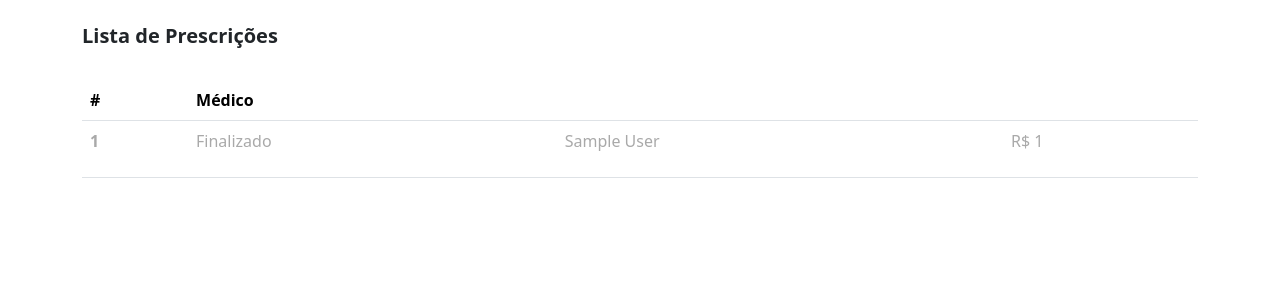
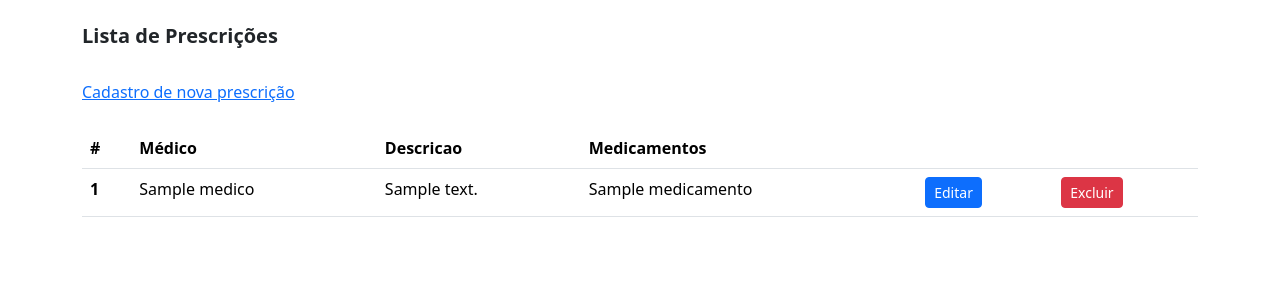
Before and after one commit to anleaes/2023-02-UDWMJ-GRUPO-02, a Django app: template a3app/templates/prescricao/list_prescricao.html in a window 1280 px wide. Shown: the part 92-392 px from the top of the page. Run offline with Django 4.2, Linux system fonts and the light colour scheme; the template is opened without the code that fills it: most values are stand-ins (such as "Sample title", 1, 10 or a date in 2020); some libraries are stand-ins or nearby versions.

Commit message:
atualização nos templates de Prescrição

```diff
--- a/a3app/templates/prescricao/list_prescricao.html
+++ b/a3app/templates/prescricao/list_prescricao.html
@@ -2,7 +2,7 @@
 
 {% block title %}
 
-    Lista de Pedidos - {{ block.super }}
+    Lista de Prescrições - {{ block.super }}
 
 {% endblock title %}
 
@@ -13,50 +13,33 @@
         <h5><b>Lista de Prescrições</b></h5>
         <div class="row">
             <div class ="col-md-12">
-            <br />
+                <br />
+                    <a href="{% url 'prescricao:add_prescricao' %}">Cadastro de nova prescrição</a>
+                <br />
+                <br />
                 <table class="table table-hover">
                 <thead>
                     <tr>
                     <th scope="col">#</th>
                     <th scope="col">Médico</th>
+                    <th scope="col">Descricao</th>
+                    <th scope="col">Medicamentos</th>
                     <th scope="col"></th>
                     <th scope="col"></th>
                     </tr>
                 </thead>
                 <tbody>
-                    {% for prescricao in prescricoes %}
+                    {% for prescricao in prescricao %}
                         <tr>
-                            <th scope="row">
-                                {% if prescricao.status == 'Finalizado' or prescricao.status == 'Cancelado' %}
-                                    <p style="color:darkgray;" >{{ prescricao.id }}</p>
-                                {% else %}
-                                    {{ prescricao.id }}
-                                {% endif %}
-                            </th>
+                            <th scope="row">{{ prescricao.id }}</th>
+                            <td>{{ prescricao.medico }}</td>
+                            <td>{{ prescricao.description }}</td>
+                            <td>{{ prescricao.medicamento }}</td>
                             <td>
-                                {% if prescricao.status == 'Finalizado' or prescricao.status == 'Cancelado' %}
-                                    <p style="color:darkgray;" >{{ prescricao.status }}</p>
-                                {% else %}
-                                    {{ prescricao.status }}
-                                {% endif %}
+                                <a href="{% url 'prescricao:edit_prescricao' prescricao.id %}" class="btn btn-primary btn-sm">Editar</a>
                             </td>
                             <td>
-                                {% for medico in medicos %}
-                                    {% if prescricao.medico_id == medico.id %}
-                                        {% if prescricao.status == 'Finalizado' or prescricao.status == 'Cancelado' %}
-                                            <p style="color:darkgray;" >{{ medico.first_name }} {{ medico.last_name }}</p>
-                                        {% else %}
-                                            {{ medico.first_name }} {{ medico.last_name }}
-                                        {% endif %}
-                                    {% endif %}
-                                {% endfor %}
-                            </td>
-                            <td>
-                                {% if prescricao.status == 'Finalizado' or prescricao.status == 'Cancelado' %}
-                                    <p style="color:darkgray;" >R$ {{ prescricao.total_price }}</p>
-                                {% else %}
-                                    R$ {{ prescricao.total_price }}
-                                {% endif %}
+                                <a href="{% url 'prescricao:delete_prescricao' prescricao.id %}" class="btn btn-danger btn-sm ">Excluir</a>
                             </td>
                         </tr>
                     {% endfor %}
```
Also changed, not shown: a3app/templates/prescricao/add_prescricao.html (+16 -4 lines).
